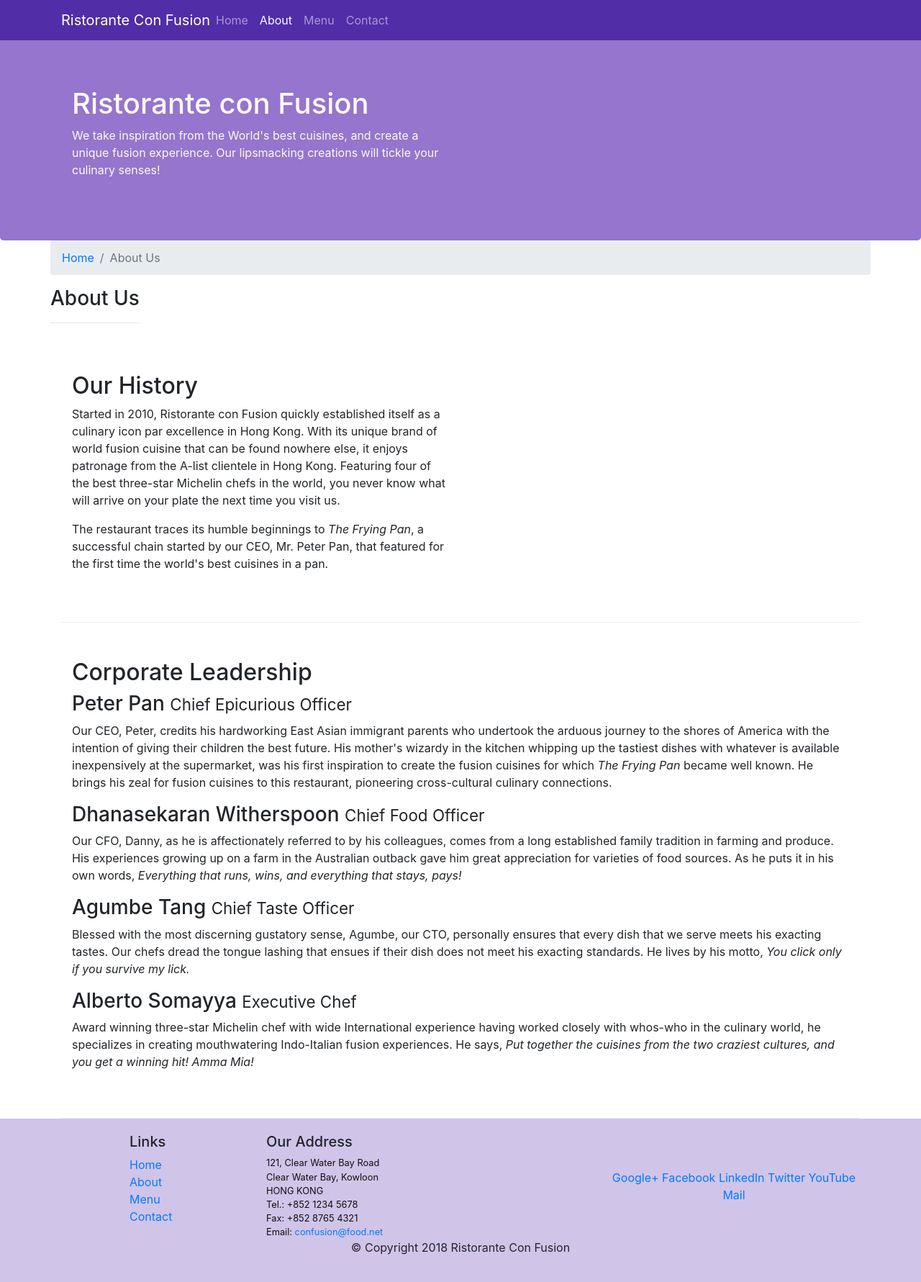
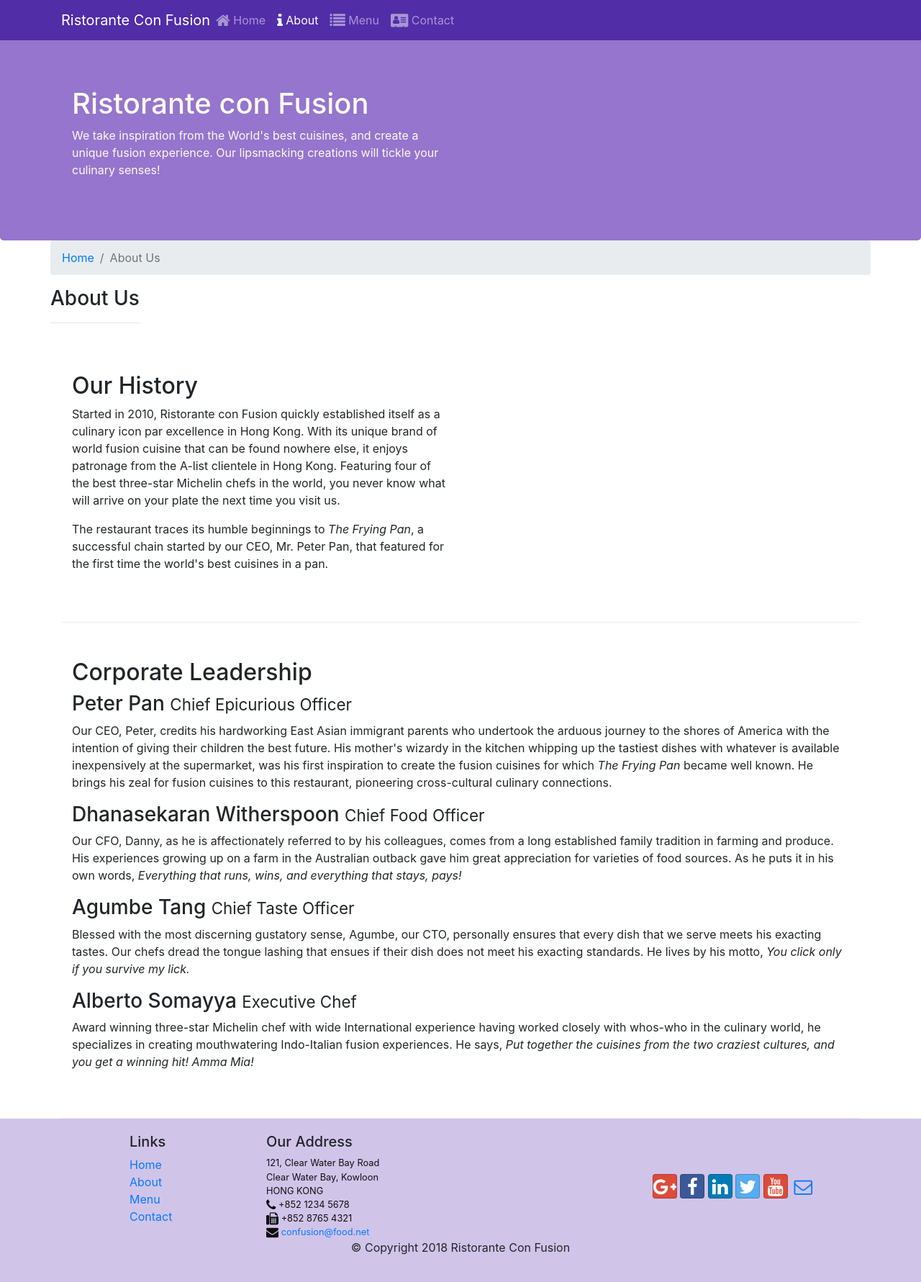
Before and after one commit to virajrajopadhye/Confusion-Bootstrap-4, a website: page aboutus.html in a window 1280 px wide. Shown: the whole page at 72% size. Drawn offline with nearby package versions, Linux system fonts and the light colour scheme.

Commit message:
adding bootstrap and font awesome icons

```diff
--- a/aboutus.html
+++ b/aboutus.html
@@ -10,6 +10,8 @@
      <!-- Bootstrap CSS -->
      <link rel="stylesheet" href="node_modules/bootstrap/dist/css/bootstrap.min.css">
      <link href="css/styles.css" rel="stylesheet">
+     <link rel="stylesheet" href="node_modules/font-awesome/css/font-awesome.min.css">
+     <link rel="stylesheet" href="node_modules/bootstrap-social/bootstrap-social.css">
     <title>Ristorante Con Fusion: About Us</title>
 
 </head>
@@ -25,10 +27,10 @@
 
            <div class="collapse navbar-collapse" id="Navbar">
             <ul class="navbar-nav mr-auto">
-                <li class="nav-item"><a class="nav-link" href="./index.html">Home</a></li>
-                <li class="nav-item active"><a class="nav-link" href="./aboutus.html">About</a></li>
-                <li class="nav-item"><a class="nav-link" href="#">Menu</a></li>
-                <li class="nav-item"><a class="nav-link" href="#">Contact</a></li>
+                <li class="nav-item"><a class="nav-link" href="./index.html"><span class="fa fa-home fa-lg"></span> Home</a></li>
+                <li class="nav-item active"><a class="nav-link" href="./aboutus.html"><span class="fa fa-info fa-lg"></span> About</a></li>
+                <li class="nav-item"><a class="nav-link" href="#"><span class="fa fa-list fa-lg"></span> Menu</a></li>
+                <li class="nav-item"><a class="nav-link" href="#"><span class="fa fa-address-card fa-lg"></span> Contact</a></li>
             </ul>
         </div>
 
@@ -106,19 +108,19 @@
 		              121, Clear Water Bay Road<br>
 		              Clear Water Bay, Kowloon<br>
 		              HONG KONG<br>
-		              Tel.: +852 1234 5678<br>
-		              Fax: +852 8765 4321<br>
-		              Email: <a href="mailto:confusion@food.net">confusion@food.net</a>
+		              <i class="fa fa-phone fa-lg"></i> +852 1234 5678<br>
+		              <i class="fa fa-fax fa-lg"></i> +852 8765 4321<br>
+                      <i class="fa fa-envelope fa-lg"></i> <a href="mailto:confusion@food.net"> confusion@food.net</a>
 		           </address>
                 </div>
                 <div class="col-12 col-sm-4 align-self-center">
                     <div class="text-center">
-                        <a href="http://google.com/+">Google+</a>
-                        <a href="http://www.facebook.com/profile.php?id=">Facebook</a>
-                        <a href="http://www.linkedin.com/in/">LinkedIn</a>
-                        <a href="http://twitter.com/">Twitter</a>
-                        <a href="http://youtube.com/">YouTube</a>
-                        <a href="mailto:">Mail</a>
+                        <a class="btn btn-social-icon btn-google" href="http://google.com/+"><i class="fa fa-google-plus"></i></a>
+                        <a class="btn btn-social-icon btn-facebook" href="http://www.facebook.com/"><i class="fa fa-facebook"></i></a>
+                        <a class="btn btn-social-icon btn-linkedin" href="http://www.linkedin.com/in/"><i class="fa fa-linkedin"></i></a>
+                        <a class="btn btn-social-icon btn-twitter" href="http://twitter.com/"><i class="fa fa-twitter"></i></a>
+                        <a class="btn btn-social-icon btn-google" href="http://youtube.com/"><i class="fa fa-youtube"></i></a>
+                        <a class="btn btn-social-icon" href="mailto:"><i class="fa fa-envelope-o"></i></a>
                     </div>
                 </div>
            </div>
--- a/package.json
+++ b/package.json
@@ -15,6 +15,8 @@
   },
   "dependencies": {
     "bootstrap": "^4.0.0",
+    "bootstrap-social": "^5.1.1",
+    "font-awesome": "^4.7.0",
     "jquery": "^3.3.1",
     "popper.js": "^1.12.9"
   }
```
Also changed, not shown: index.html (+16 -14 lines), 1 other file.
